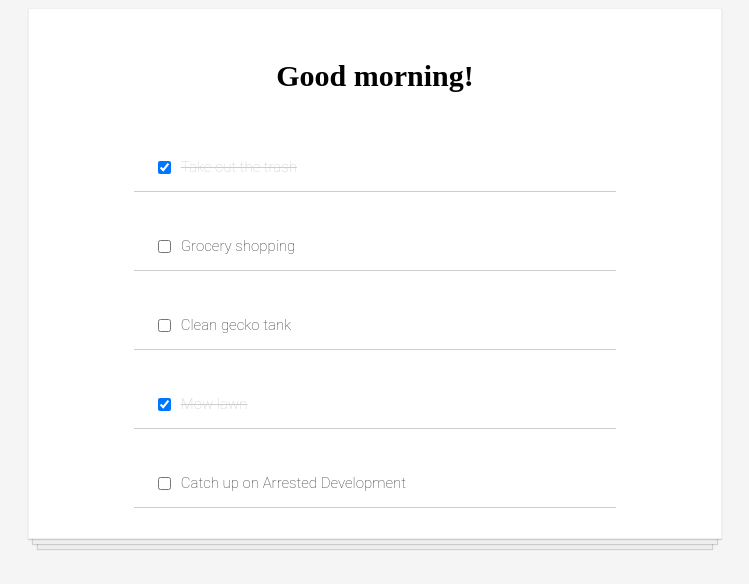
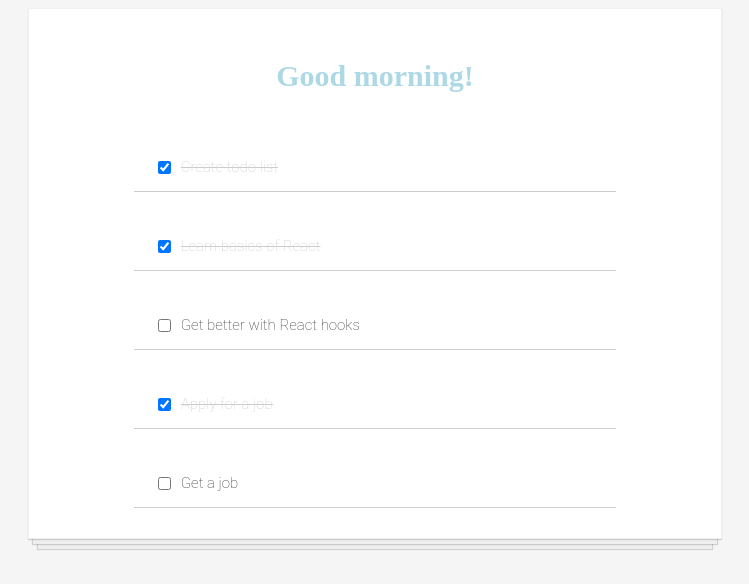
Before and after one commit to Sid0rr0/personalWeb, a React (Create React App) app: page / in a window 1280 px wide. Shown: the top 584 px of the page, without its empty margins (265-1014 px from the left). Built offline with nearby package versions, Linux system fonts and the light colour scheme.

Commit message:
new data

```diff
--- a/src/App.js
+++ b/src/App.js
@@ -42,7 +42,7 @@ class App extends React.Component {
 
     if (hours < 12) {
       timeOfDay = "morning"
-      styles.color = "light blue"
+      styles.color = "lightblue"
     } else if (hours >= 12 && hours < 17) {
       timeOfDay = "afternoon"
       styles.color = "green"
--- a/src/data/todosData.js
+++ b/src/data/todosData.js
@@ -1,27 +1,27 @@
 const todosData = [
     {
         id: 1,
-        text: "Take out the trash",
+        text: "Create todo list",
         completed: true
     },
     {
         id: 2,
-        text: "Grocery shopping",
-        completed: false
+        text: "Learn basics of React",
+        completed: true
     },
     {
         id: 3,
-        text: "Clean gecko tank",
+        text: "Get better with React hooks",
         completed: false
     },
     {
         id: 4,
-        text: "Mow lawn",
+        text: "Apply for a job",
         completed: true
     },
     {
         id: 5,
-        text: "Catch up on Arrested Development",
+        text: "Get a job",
         completed: false
     }
 ]
```
